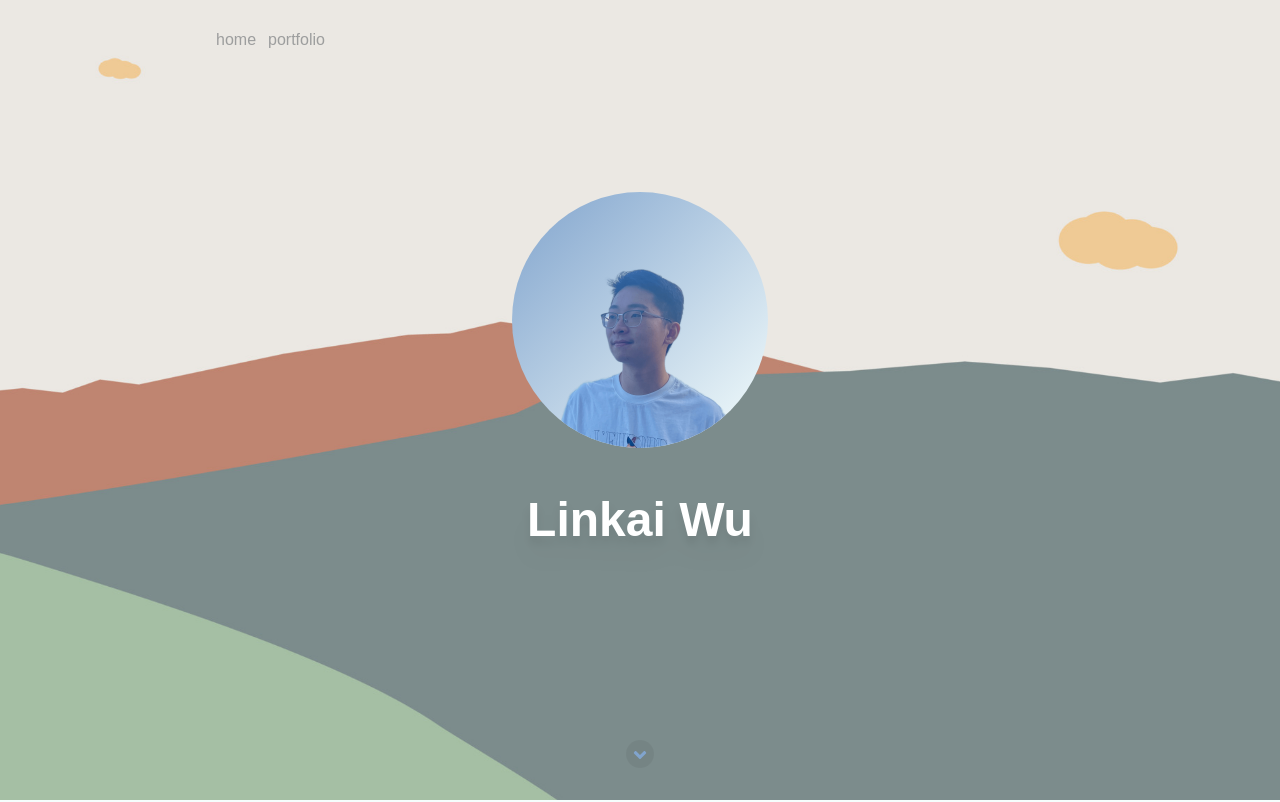
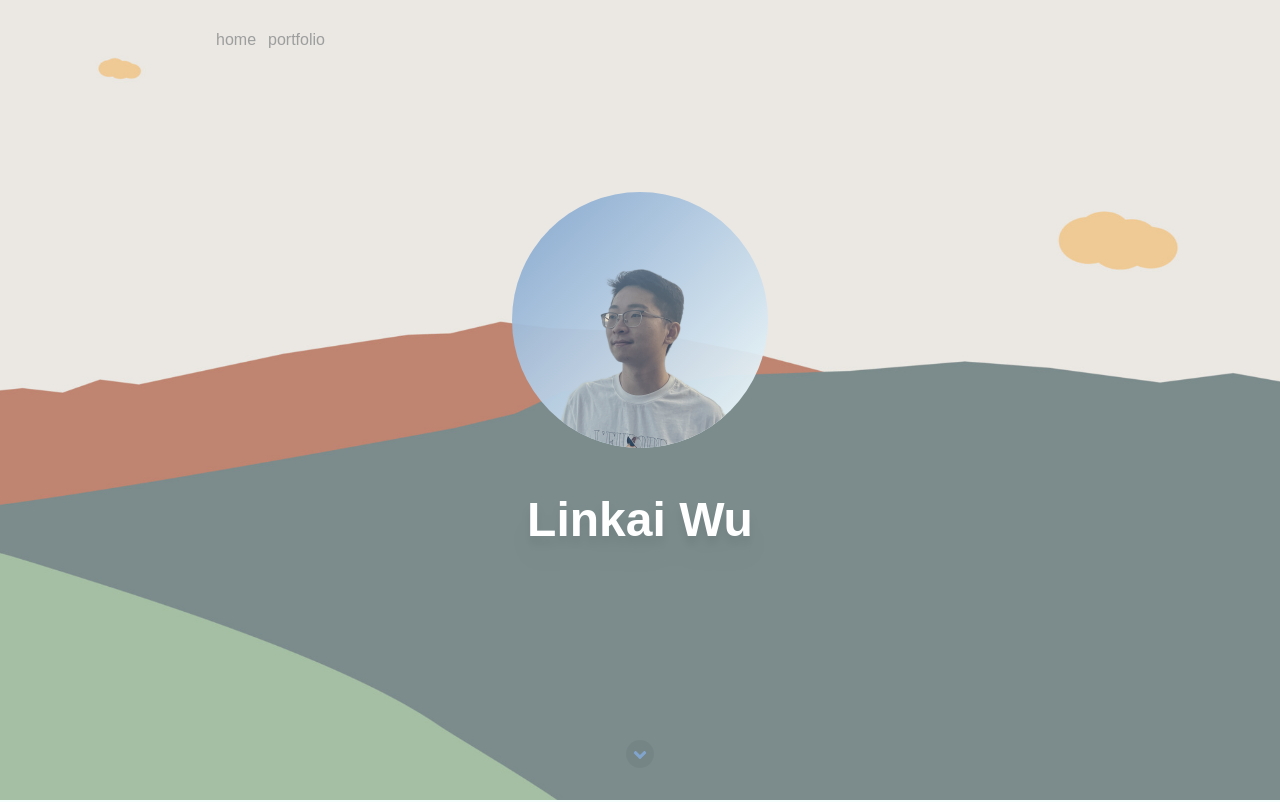
Before and after one commit to linkai101/site-v4, a Next.js app: page / in a window 1280 px wide. Shown: the top 802 px of the page. Built offline with nearby package versions, Linux system fonts and the light colour scheme; a web font is replaced by a local one.

Commit message:
Update homepage headshot coloration

```diff
--- a/app/page.tsx
+++ b/app/page.tsx
@@ -18,10 +18,10 @@ export default function HomePage() {
           bg-[url('/assets/background.jpg')] bg-cover bg-center
         "
       >
-        <div className="h-64 w-64 flex justify-center items-center bg-gradient-to-br from-theme-primary to-theme-background rounded-full overflow-hidden">
+        <div className="h-64 w-64 flex justify-center items-center bg-gradient-to-br from-theme-primary/95 to-theme-background/95 rounded-full overflow-hidden">
           <img
             src="/assets/linkai-transparent.png"
-            // src="/assets/memoji.png"
+            className="sepia-[.5]"
           />
         </div>
 
```
